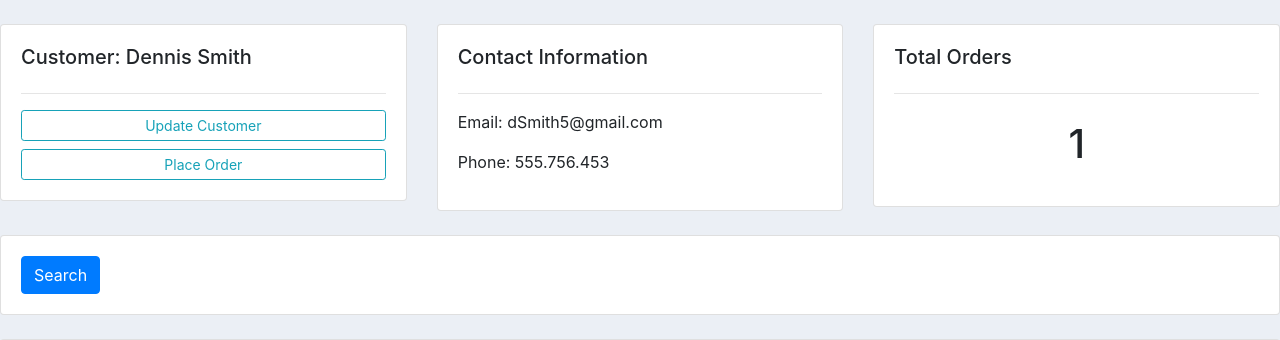
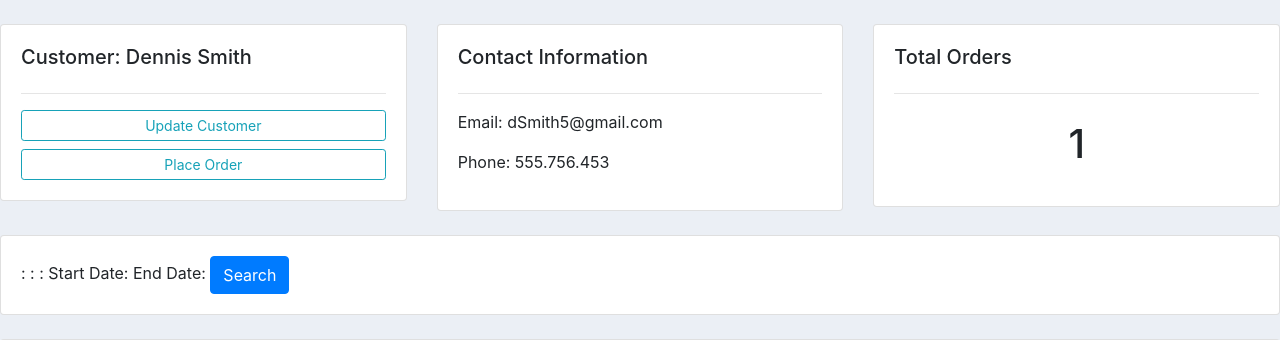
Before and after one commit to dlin99/CRM-Website, a Django app: template accounts/templates/accounts/customer.html in a window 1280 px wide. Shown: the part 59-399 px from the top of the page. Run offline with Django 3.2, Linux system fonts and the light colour scheme; data comes from the database, SQL or seed files in the repository; the template is opened without the code that fills it: values that come from a table or form of the project are taken from there, most other values are stand-ins (such as "Sample title", 1, 10 or a date in 2020); some libraries are stand-ins or nearby versions.

Commit message:
fix search form

```diff
--- a/accounts/templates/accounts/customer.html
+++ b/accounts/templates/accounts/customer.html
@@ -40,7 +40,13 @@
 	<div class="col">
 		<div class="card card-body">
 			<form method="get">
-				{{ myFilter.form }}
+
+				{{ myFilter.form.product.label }}: {{ myFilter.form.product }}
+				{{ myFilter.form.status.label }}: {{ myFilter.form.status }}
+				{{ myFilter.form.note.label }}: {{ myFilter.form.note }}
+				Start Date: {{ myFilter.form.start_date }}
+				End Date: {{ myFilter.form.end_date }}
+
 
 		    <button class="btn btn-primary" type="submit">Search</button>
 		  </form>
--- a/crm/settings.py
+++ b/crm/settings.py
@@ -41,6 +41,8 @@
     'accounts.apps.AccountsConfig',
 
     'django_filters',
+
+    'crispy_forms',
 ]
 
 MIDDLEWARE = [
```
